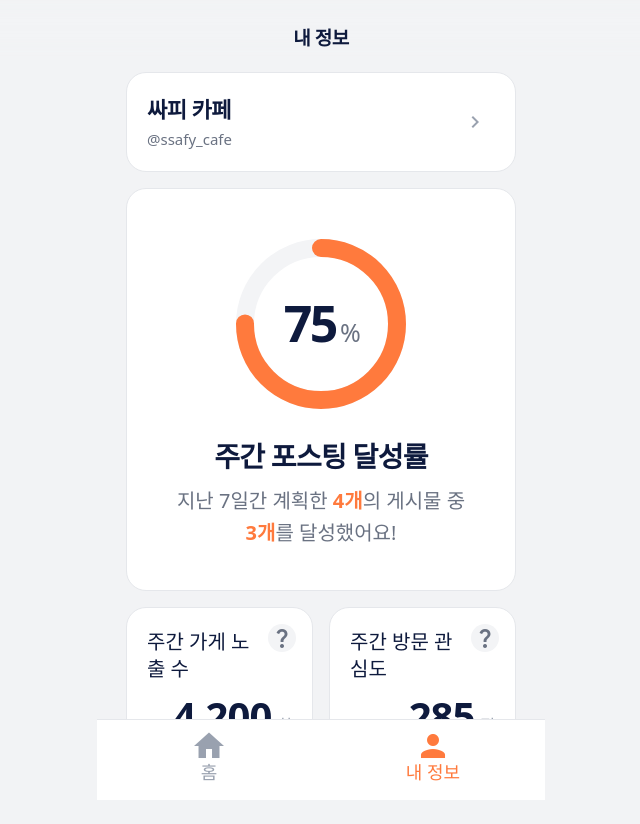
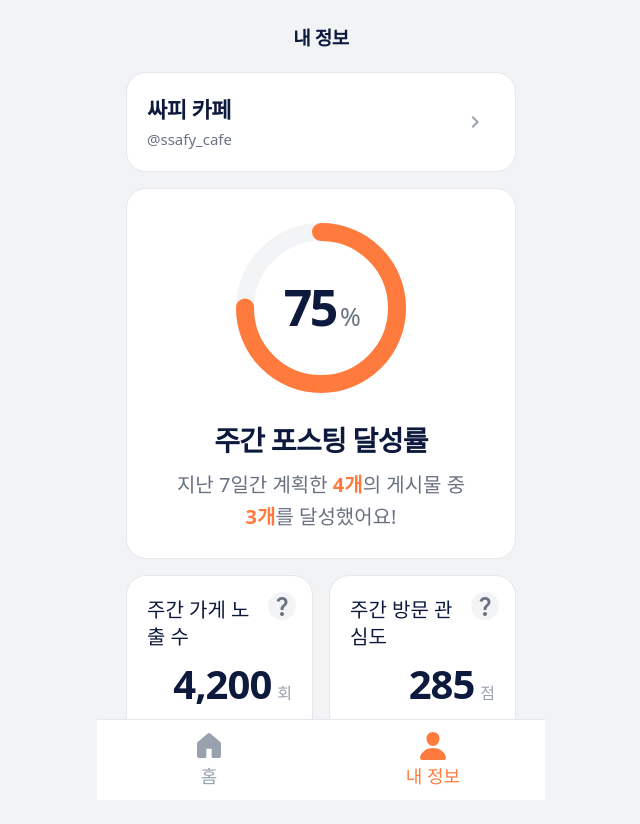
Before and after one commit to heewon916/marketing, a React (Vite) app in the folder fe/: page /mypage in a window 1280 px wide. Shown: the top 824 px of the page, without its empty margins (319-959 px from the left). Built offline with nearby package versions, Linux system fonts and the light colour scheme.

Commit message:
refactor(fe): 하단 탭 아이콘 구조 정리 및 마이페이지 카드 간격 조정 (S14P31A401-28)

```diff
--- a/fe/src/components/common/BottomTab.jsx
+++ b/fe/src/components/common/BottomTab.jsx
@@ -1,4 +1,6 @@
 import { useNavigate, useLocation } from 'react-router-dom';
+import { GoHomeFill } from 'react-icons/go';
+import { IoPerson } from 'react-icons/io5';
 
 function BottomTab() {
   const navigate = useNavigate();
@@ -6,29 +8,32 @@ function BottomTab() {
 
   const currentPath = location.pathname;
 
+  const isHome =
+    currentPath.startsWith('/home') ||
+    currentPath.startsWith('/post-create');
+
+  const isMyPage = currentPath.startsWith('/mypage');
+
   return (
     <div className="fixed bottom-0 left-1/2 -translate-x-1/2 w-full max-w-md bg-white border-t border-gray-200">
-
       <div className="flex h-20">
-
         {/* 홈 */}
         <button
+          type="button"
           onClick={() => navigate('/home')}
           className="flex-1 flex flex-col items-center justify-center"
         >
-          <span
-            className={`material-icons text-5xl scale-150 ${
-              currentPath === '/home' || currentPath === '/post-create'
+          <GoHomeFill
+            className={`text-[32px] ${
+              isHome
                 ? 'text-[var(--color-primary-100)]'
                 : 'text-gray-400'
             }`}
-          >
-            home
-          </span>
+          />
 
           <span
             className={
-              currentPath === '/home' || currentPath === '/post-create'
+              isHome
                 ? 'text-[var(--color-primary-100)] text-lg font-medium'
                 : 'text-gray-400 text-lg'
             }
@@ -39,22 +44,21 @@ function BottomTab() {
 
         {/* 내 정보 */}
         <button
+          type="button"
           onClick={() => navigate('/mypage')}
           className="flex-1 flex flex-col items-center justify-center"
         >
-          <span
-            className={`material-icons text-5xl scale-150 ${
-              currentPath === '/mypage'
+          <IoPerson
+            className={`text-[32px] ${
+              isMyPage
                 ? 'text-[var(--color-primary-100)]'
                 : 'text-gray-400'
             }`}
-          >
-            person
-          </span>
+          />
 
           <span
             className={
-              currentPath === '/mypage'
+              isMyPage
                 ? 'text-[var(--color-primary-100)] text-lg font-medium'
                 : 'text-gray-400 text-lg'
             }
@@ -62,7 +66,6 @@ function BottomTab() {
             내 정보
           </span>
         </button>
-
       </div>
     </div>
   );
--- a/fe/src/features/mypage/components/WeeklyStatCard.jsx
+++ b/fe/src/features/mypage/components/WeeklyStatCard.jsx
@@ -50,7 +50,7 @@ export default function WeeklyStatCard({
     circumference - (animatedPercent / 100) * circumference;
 
   return (
-    <CardShell className="flex flex-col items-center justify-center py-10">
+    <CardShell className="flex flex-col items-center justify-center py-6">
       <div className="relative flex h-[190px] w-[190px] items-center justify-center">
         <svg
           width="190"
```
Also changed, not shown: 1 other file (tests, documents, lock files or other folders).
